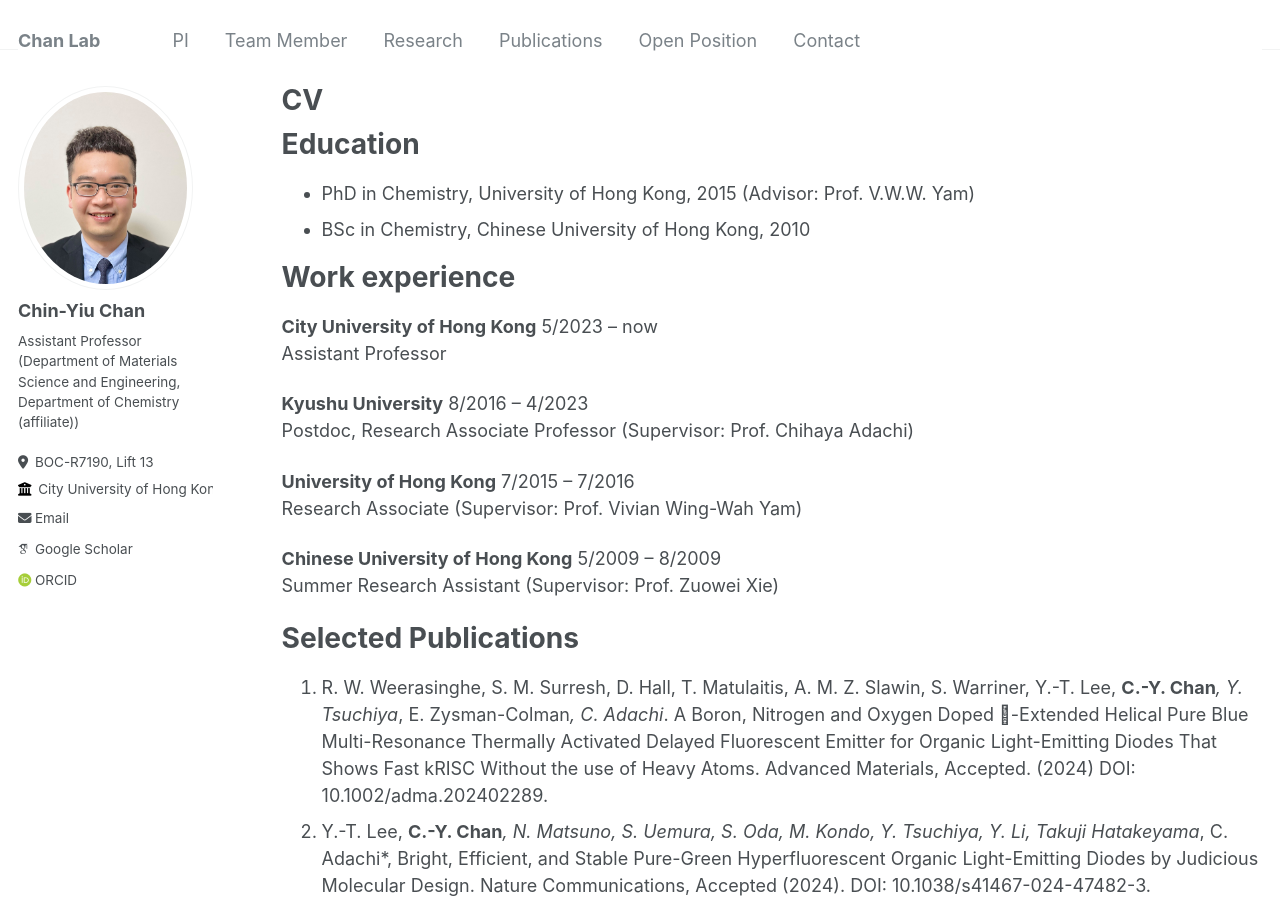
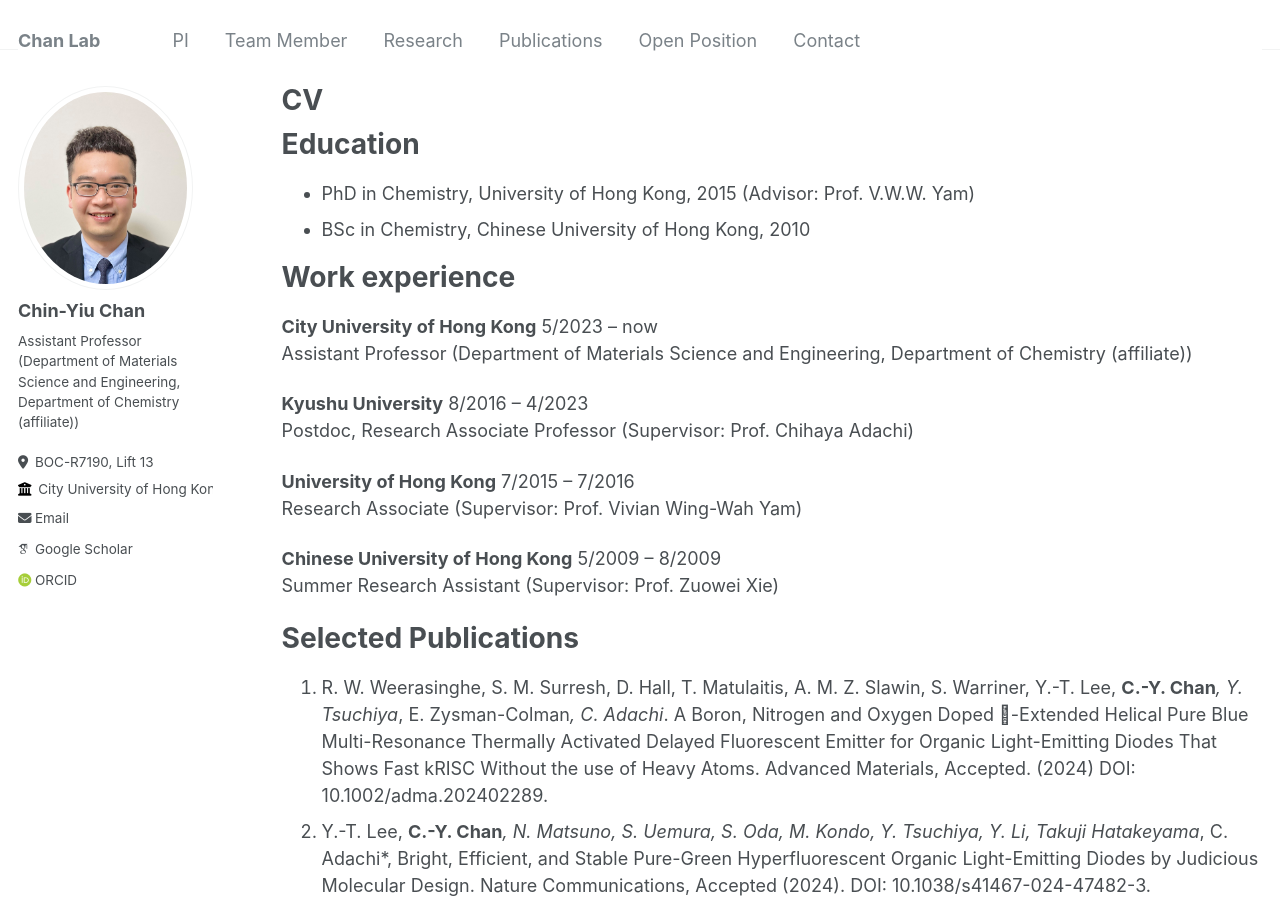
Before and after one commit to cychan-chem/chinychan.github.io, a Jekyll site: the page built from _pages/cv.md, in a window 1280 px wide and 900 px high. Built offline with Jekyll 4.4.1, drawn with Linux system fonts in a browser that asks for light colours; some web fonts are replaced.

Commit message:
Update cv.md

```diff
--- a/_pages/cv.md
+++ b/_pages/cv.md
@@ -17,7 +17,7 @@ Education
 Work experience
 ======
 **City University of Hong Kong** 5/2023 – now
-Assistant Professor
+Assistant Professor (Department of Materials Science and Engineering, Department of Chemistry (affiliate))
 
 **Kyushu University** 8/2016 – 4/2023
 Postdoc, Research Associate Professor (Supervisor: Prof. Chihaya Adachi)
```
